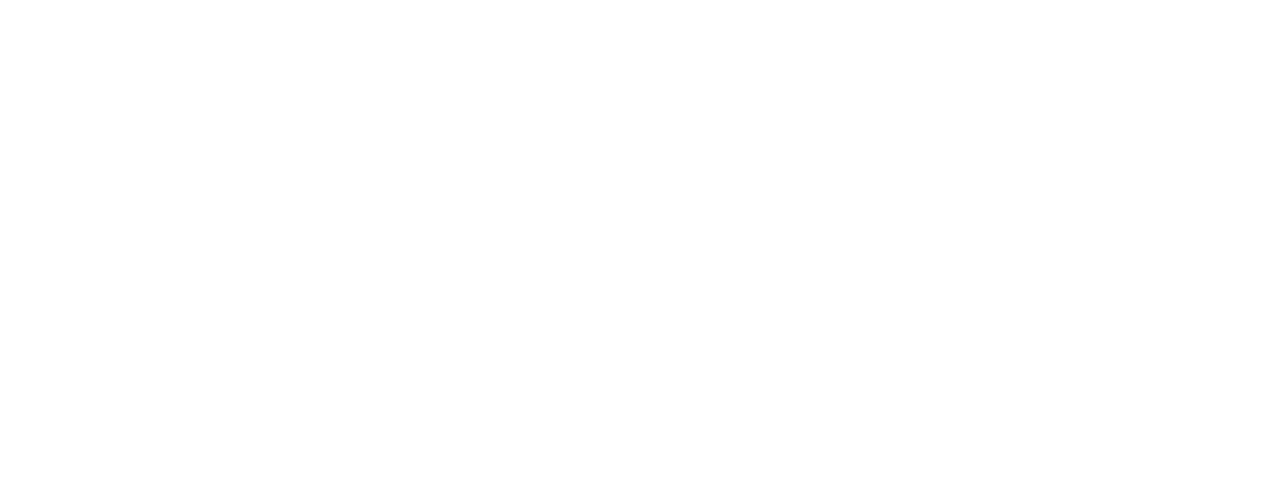
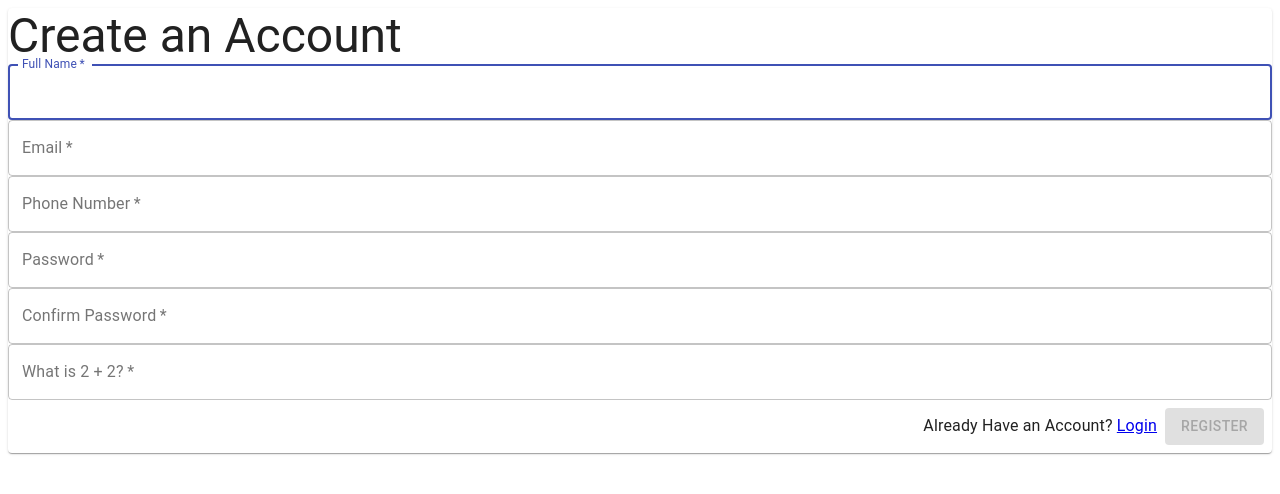
Before and after one commit to dteh66/bdpa-problem-2021, a React (Create React App) app in the folder client/: page /register in a window 1280 px wide. Shown: the top 494 px of the page. Built offline with nearby package versions, Linux system fonts and the light colour scheme.

Commit message:
Created register route for frontend and added to router

```diff
--- a/client/package.json
+++ b/client/package.json
@@ -2,12 +2,16 @@
     "name": "client",
     "version": "0.1.0",
     "private": true,
+    "proxy": "http://localhost:3001/",
     "dependencies": {
+        "@material-ui/core": "^4.12.2",
         "@testing-library/jest-dom": "^5.14.1",
         "@testing-library/react": "^11.2.7",
         "@testing-library/user-event": "^12.8.3",
+        "axios": "^0.21.1",
         "react": "^17.0.2",
         "react-dom": "^17.0.2",
+        "react-router-dom": "^5.2.0",
         "react-scripts": "4.0.3",
         "web-vitals": "^1.1.2"
     },
--- a/client/src/App.js
+++ b/client/src/App.js
@@ -1,16 +1,22 @@
 import { BrowserRouter as Router, Switch, Route } from 'react-router-dom';
 import Home from './components/Home';
+import Register from './components/Register';
+import Login from './components/Login';
 
 function App() {
     return (
         <Router>
             {/* <Topbar /> or layout element of some kind */}
             <Switch>
-                <Route path='/'>
+                <Route path='/' exact>
                     <Home />
                 </Route>
-                <Route path='/login'>{/* <Login /> */}</Route>
-                <Route path='/register'>{/* <Register /> */}</Route>
+                <Route path='/login'>
+                    <Login />
+                </Route>
+                <Route path='/register'>
+                    <Register />
+                </Route>
                 <Route path='/pack'>{/* <Pack /> */}</Route>
                 <Route path='/bookmarks'>{/* <Bookmarks /> */}</Route>
                 <Route path='/saved'>{/* <Saved /> */}</Route>
--- /dev/null
+++ b/client/src/components/Register.jsx
@@ -0,0 +1,123 @@
+import { useState } from 'react';
+import { useHistory, Link } from 'react-router-dom';
+import axios from 'axios';
+import { Paper, TextField, Button, Typography } from '@material-ui/core';
+
+function Register(props) {
+    const [form, setForm] = useState({
+        fullName: '',
+        email: '',
+        phoneNumber: '',
+        password: '',
+        confirmPassword: '',
+        captcha: '',
+    });
+    const history = useHistory();
+
+    function handleChange(e) {
+        const name = e.target.name;
+        const value = e.target.value;
+        setForm(() => {
+            return { ...form, [name]: value };
+        });
+    }
+
+    async function handleSubmit(e) {
+        e.preventDefault();
+        await axios
+            .post('/auth/create-user/', form)
+            .catch((error) => console.log(error));
+
+        history.push('/login');
+    }
+
+    return (
+        <Paper>
+            <form onSubmit={handleSubmit}>
+                <Typography variant='h3'>Create an Account</Typography>
+                <TextField
+                    required
+                    fullWidth
+                    label='Full Name'
+                    name='fullName'
+                    variant='outlined'
+                    onChange={handleChange}
+                    value={form.fullName}
+                    autoFocus
+                />
+                <TextField
+                    required
+                    fullWidth
+                    label='Email'
+                    name='email'
+                    variant='outlined'
+                    onChange={handleChange}
+                    value={form.email}
+                    type='email'
+                />
+                <TextField
+                    required
+                    fullWidth
+                    label='Phone Number'
+                    name='phoneNumber'
+                    variant='outlined'
+                    onChange={handleChange}
+                    value={form.phoneNumber}
+                />
+                <TextField
+                    required
+                    fullWidth
+                    label='Password'
+                    name='password'
+                    variant='outlined'
+                    onChange={handleChange}
+                    value={form.password}
+                    type='password'
+                />
+                <TextField
+                    required
+                    fullWidth
+                    label='Confirm Password'
+                    name='confirmPassword'
+                    variant='outlined'
+                    onChange={handleChange}
+                    value={form.confirmPassword}
+                    type='password'
+                />
+                <TextField
+                    required
+                    fullWidth
+                    label='What is 2 + 2?'
+                    name='captcha'
+                    variant='outlined'
+                    onChange={handleChange}
+                    value={form.captcha}
+                />
+                <div
+                    style={{
+                        display: 'flex',
+                        justifyContent: 'flex-end',
+                        alignItems: 'center',
+                    }}
+                >
+                    <Typography variant='body1'>
+                        Already Have an Account? <Link to='/login'>Login</Link>
+                    </Typography>
+                    <Button
+                        variant='contained'
+                        style={{ margin: '0.5rem' }}
+                        type='submit'
+                        disabled={
+                            form.password !== form.confirmPassword ||
+                            form.captcha !== '4'
+                        }
+                    >
+                        Register
+                    </Button>
+                </div>
+            </form>
+        </Paper>
+    );
+}
+
+export default Register;
--- a/package.json
+++ /dev/null
@@ -1,6 +0,0 @@
-{
-  "dependencies": {
-    "@material-ui/core": "^4.12.2",
-    "react-router-dom": "^5.2.0"
-  }
-}
```
Also changed, not shown: 2 other files (tests, documents, lock files or other folders). Lines whose indentation alone changed are shown as unchanged.
